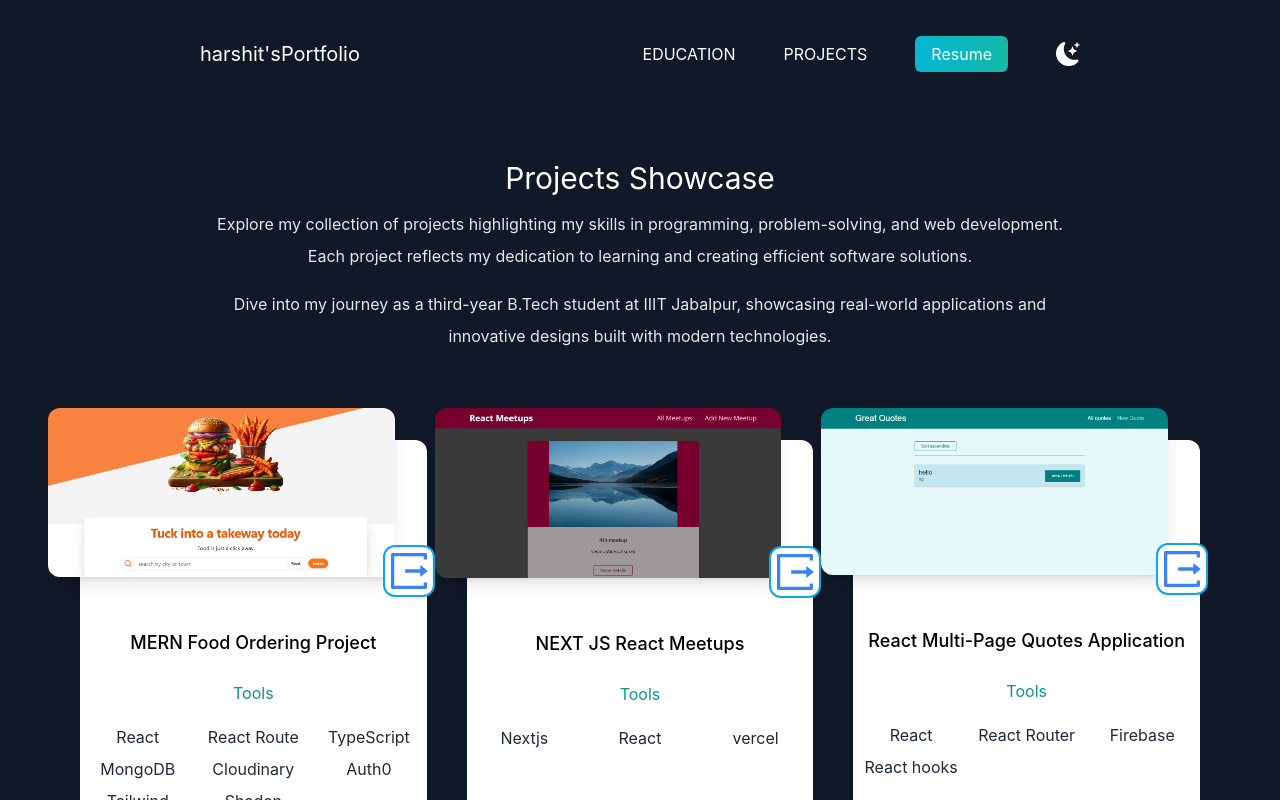
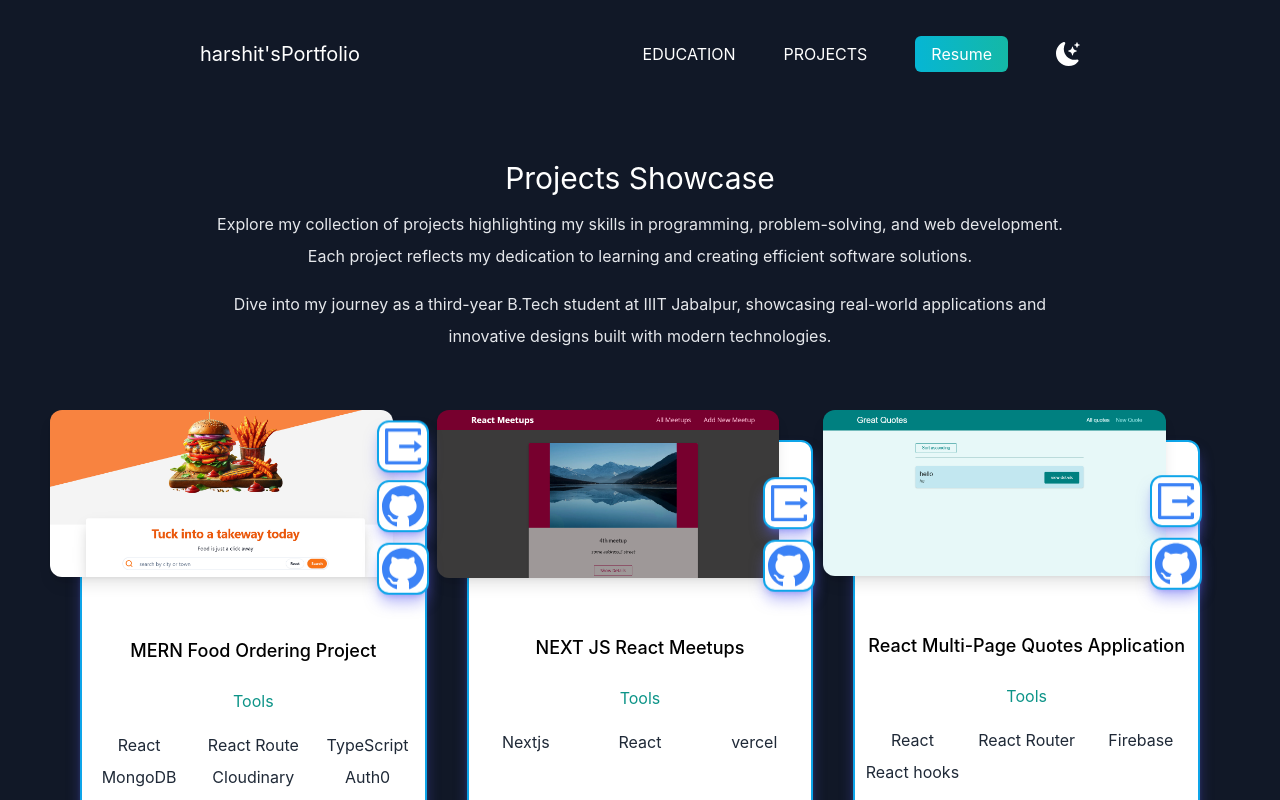
Before and after one commit to harshit-G51102/Portfolio, a Next.js app: page /projects in a window 1280 px wide. Shown: the top 800 px of the page. Built offline with nearby package versions, Linux system fonts and the light colour scheme.

Commit message:
adding github links on prjects

```diff
--- a/pages/projects/index.js
+++ b/pages/projects/index.js
@@ -42,7 +42,7 @@ function Projects() {
                         </p>
                     </div>
                     <div className="grid-cols-1 sm:grid grid-cols-2 md:grid grid-cols-3 gap-10 md:p-10 pb-10" >
-                        <div className="text-center shadow-lg  rounded-xl my-10  dark:bg-white flex-1 flex flex-col">
+                        <div className="text-center shadow-lg  rounded-xl my-10  dark:bg-white flex-1 flex flex-col border-2 border-sky-500 shadow-indigo-500/50">
                             {/* <div className="relative h-56 w-full text-5xl group rounded-xl md:-m-8 shadow-lg bg-[url('/merneats.png')] bg-cover bg-center">
                                 <div className="absolute rounded-xl inset-0 group-hover:bg-white group-hover:bg-opacity-50 "></div>
 
@@ -53,9 +53,13 @@ function Projects() {
 
                             </div> */}
                             <Image src={design} width={1000} height={100} className="rounded-xl -m-4 md:-m-8 shadow-lg" alt="img" />
-                            <div className="flex ml-auto text-5xl text-blue-500 bg-white border-2 border-sky-500 -mr-2 rounded-xl">
-                                <a href="https://mern-food-ordering-app-frontend-r3on.onrender.com/" target="_blank"
-                                    rel="noopener noreferrer"><AiOutlineExport></AiOutlineExport></a>
+                            <div className="flex flex-col gap-2 ml-auto text-5xl text-blue-500 bg-none -mt-28 -mr-1 rounded-xl">
+                                <a className="bg-white animate-bounce border-2 border-sky-500 rounded-xl shadow-lg shadow-indigo-500/50" href="https://mern-food-ordering-app-frontend-r3on.onrender.com/" target="_blank"
+                                    rel="noopener noreferrer" style={{ animationDelay: '0.6s' }}><AiOutlineExport></AiOutlineExport></a>
+                                <a className="bg-white animate-bounce border-2 border-sky-500 rounded-xl shadow-lg shadow-indigo-500/50" href="https://github.com/harshit-G51102/mern-food-ordering-app-frontend" target="_blank"
+                                    rel="noopener noreferrer" style={{ animationDelay: '0.4s' }}><AiFillGithub></AiFillGithub></a>
+                                <a className="bg-white animate-bounce border-2 border-sky-500 rounded-xl shadow-lg shadow-indigo-500/50" href="https://github.com/harshit-G51102/mern-food-ordering-app-backend" target="_blank"
+                                    rel="noopener noreferrer" style={{ animationDelay: '0.2s' }}><AiFillGithub></AiFillGithub></a>
                             </div>
                             <div className=" flex-grow">
                                 <h3 className="text-lg font-medium pt-8 pb-2  ">
@@ -81,11 +85,13 @@ function Projects() {
                                 Details
                             </Link>
                         </div>
-                        <div className="text-center shadow-lg rounded-xl my-10 dark:bg-white flex-1 flex flex-col">
+                        <div className="text-center shadow-lg rounded-xl my-10 dark:bg-white flex-1 flex flex-col border-2 border-sky-500 shadow-indigo-500/50">
                             <Image src={meetups} width={1000} height={100} className="rounded-xl -m-4 md:-m-8 shadow-lg" alt="img" />
-                            <div className="flex ml-auto text-5xl text-blue-500 bg-white border-2 border-sky-500 -mr-2 rounded-xl">
-                                <a href="http://nextjs-meetups-pi-ten.vercel.app/" target="_blank"
-                                    rel="noopener noreferrer"><AiOutlineExport></AiOutlineExport></a>
+                            <div className="flex flex-col gap-2 ml-auto text-5xl text-blue-500 bg-none -mt-14 -mr-1 rounded-xl">
+                                <a className="bg-white animate-bounce border-2 border-sky-500 rounded-xl shadow-lg shadow-indigo-500/50" href="http://nextjs-meetups-pi-ten.vercel.app/" target="_blank"
+                                    rel="noopener noreferrer" style={{ animationDelay: '0.4s' }}><AiOutlineExport></AiOutlineExport></a>
+                                <a className="bg-white animate-bounce border-2 border-sky-500 rounded-xl shadow-lg shadow-indigo-500/50" href="https://github.com/harshit-G51102/nextjs-meetups.git" target="_blank"
+                                    rel="noopener noreferrer" style={{ animationDelay: '0.2s' }}><AiFillGithub></AiFillGithub></a>
 
                             </div>
                             <div className=" flex-grow">
@@ -107,11 +113,13 @@ function Projects() {
                             </Link>
                         </div>
 
-                        <div className="text-center shadow-lg  rounded-xl my-10  dark:bg-white flex-1 flex flex-col">
+                        <div className="text-center shadow-lg  rounded-xl my-10  dark:bg-white flex-1 flex flex-col border-2 border-sky-500 shadow-indigo-500/50">
                             <Image src={quotes} width={1400} height={100} className="rounded-xl -m-4 md:-m-8 shadow-lg" alt="img" />
-                            <div className="flex ml-auto text-5xl text-blue-500 bg-white border-2 border-sky-500 -mr-2 rounded-xl">
-                                <a href="http://hosting-a608c.web.app/" target="_blank"
-                                    rel="noopener noreferrer"> <AiOutlineExport></AiOutlineExport></a>
+                            <div className="flex flex-col gap-2 ml-auto text-5xl text-blue-500 bg-none -mt-14 -mr-1 rounded-xl">
+                                <a className="bg-white animate-bounce border-2 border-sky-500 rounded-xl shadow-lg shadow-indigo-500/50" href="http://hosting-a608c.web.app/" target="_blank"
+                                    rel="noopener noreferrer" style={{ animationDelay: '0.4s'}}> <AiOutlineExport></AiOutlineExport></a>
+                                <a className="bg-white animate-bounce border-2 border-sky-500 rounded-xl shadow-lg shadow-indigo-500/50" href="https://github.com/harshit-G51102/react-router-quotes" target="_blank"
+                                    rel="noopener noreferrer" style={{ animationDelay: '0.2s' }}><AiFillGithub></AiFillGithub></a>
 
                             </div>
                             <div>
```
